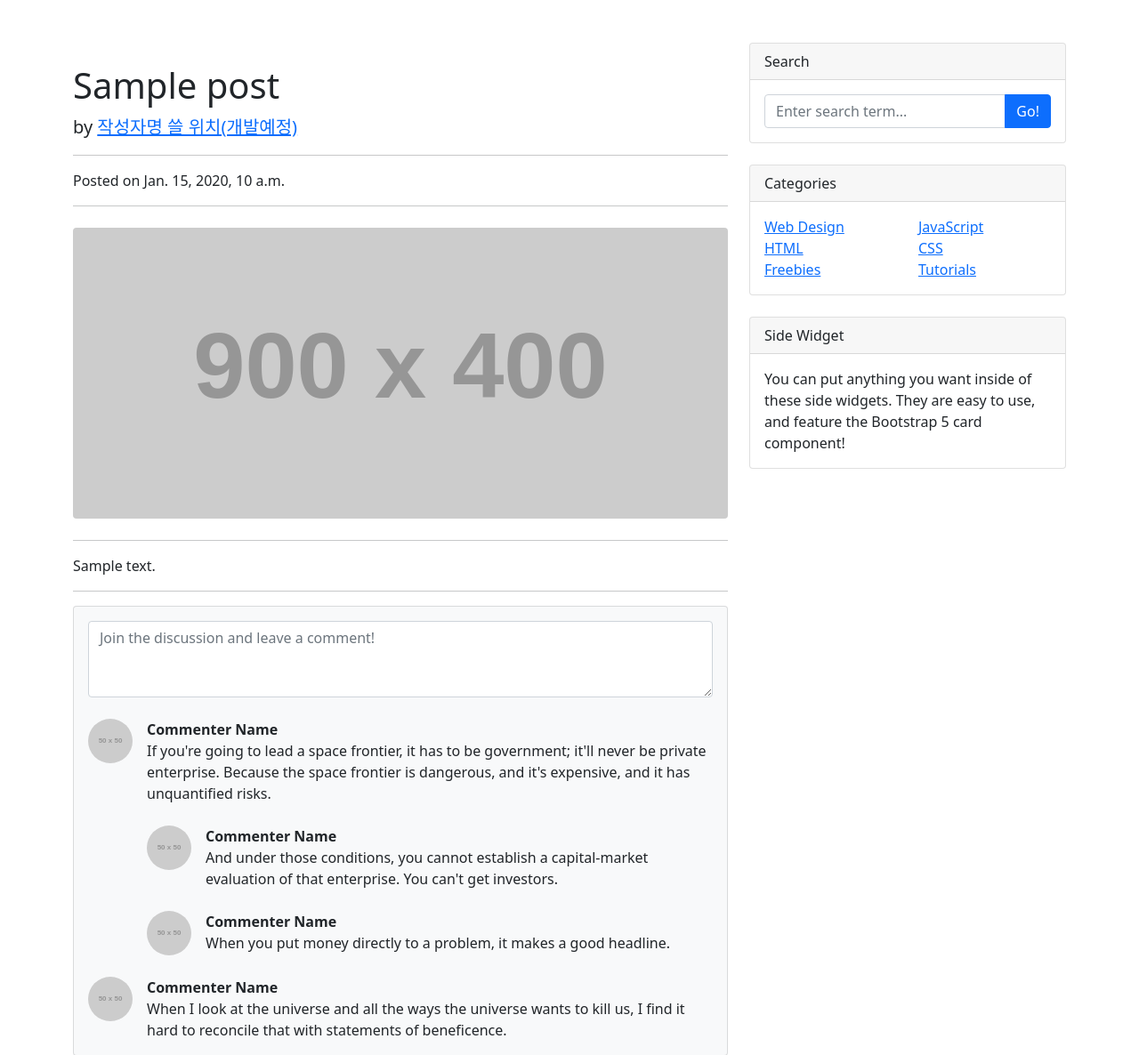
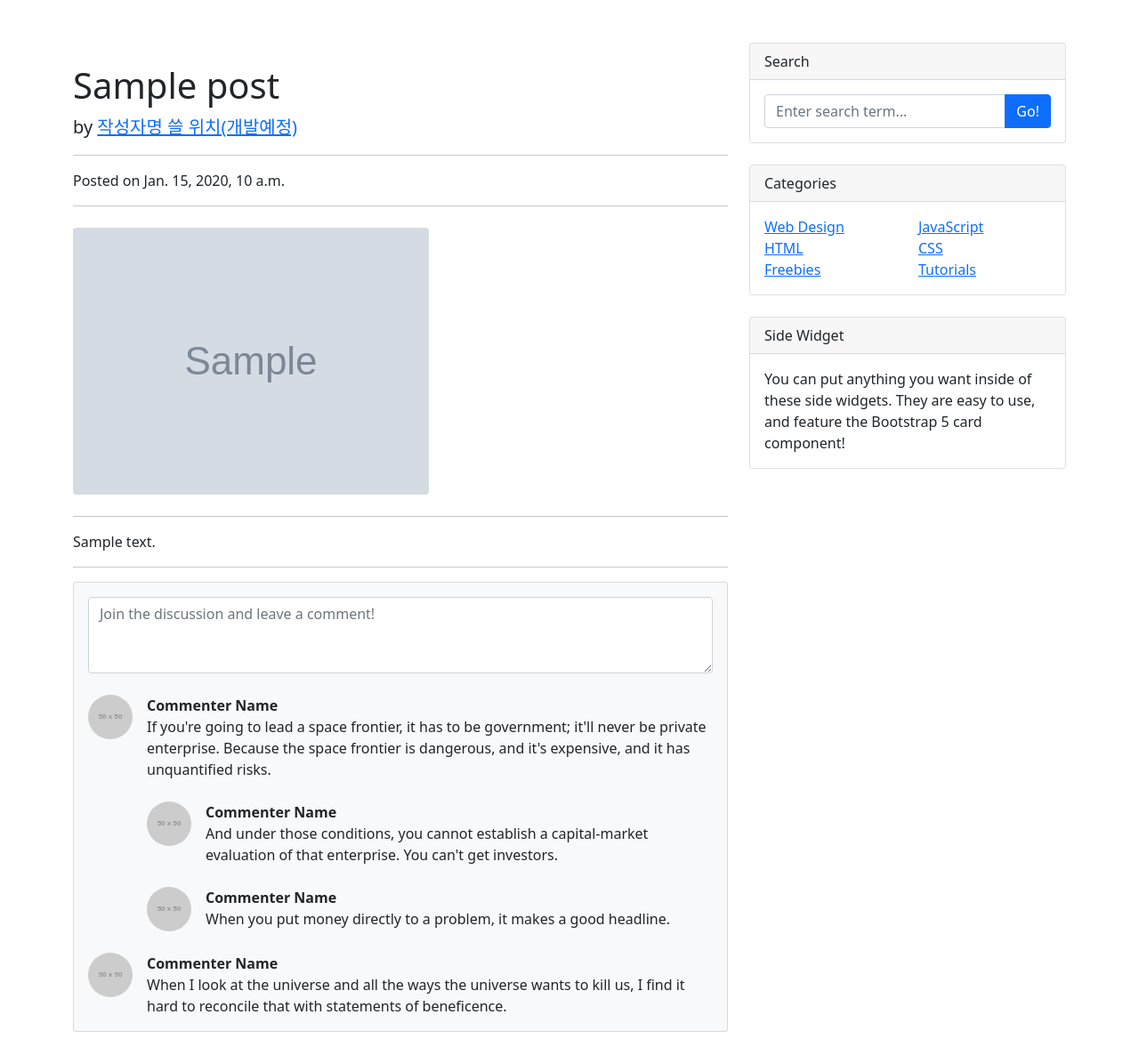
Before and after one commit to JAYJAY1005/Django, a Django app: template Dj_My_P/blog/templates/blog/post_detail.html in a window 1280 px wide. Shown: the part 56-1242 px from the top of the page at 89% size. Run offline with Django 4.2, Linux system fonts and the light colour scheme; the template is opened without the code that fills it: most values are stand-ins (such as "Sample title", 1, 10 or a date in 2020); grey boxes marked "Sample" are stand-in pictures; grey boxes labelled with a size stand in for pictures from a placeholder-image service; some libraries are stand-ins or nearby versions.

Commit message:
POST 모델에 파일 업로드 추가

```diff
--- a/Dj_My_P/blog/models.py
+++ b/Dj_My_P/blog/models.py
@@ -6,6 +6,8 @@ class Post(models.Model):
     content = models.TextField()
 
     head_image = models.ImageField(upload_to='blog/images/%Y/%m/%d/', blank =True)
+    file_upload = models.FileField(upload_to='blog/images/%Y/%m/%d/', blank =True)
+
     created_at = models.DateTimeField(auto_now_add=True)
     updated_at = models.DateTimeField(auto_now=True)
 
--- a/Dj_My_P/blog/templates/blog/post_detail.html
+++ b/Dj_My_P/blog/templates/blog/post_detail.html
@@ -54,7 +54,7 @@
 
                         </header>
                         <!-- Preview image figure-->
-                        <figure class="mb-4"><img class="img-fluid rounded" src="https://dummyimage.com/900x400/ced4da/6c757d.jpg" alt="..." /></figure>
+                        <figure class="mb-4"><img class="img-fluid rounded" src="{{ post.head_image.url }}" alt="..." /></figure>
 
                         <hr>
 
```
